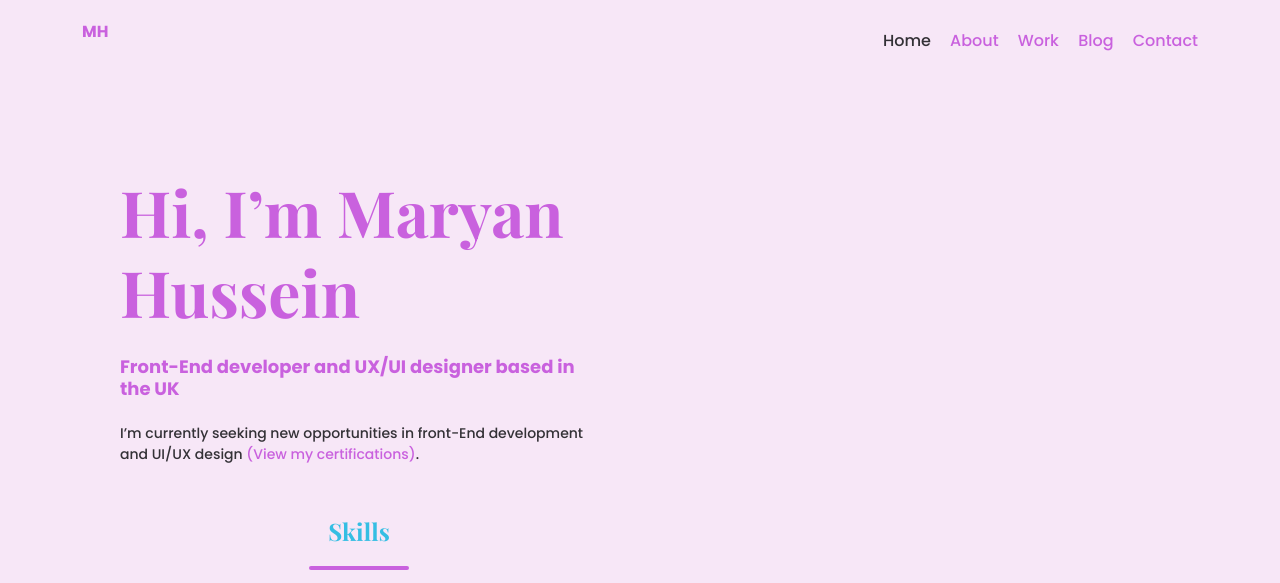
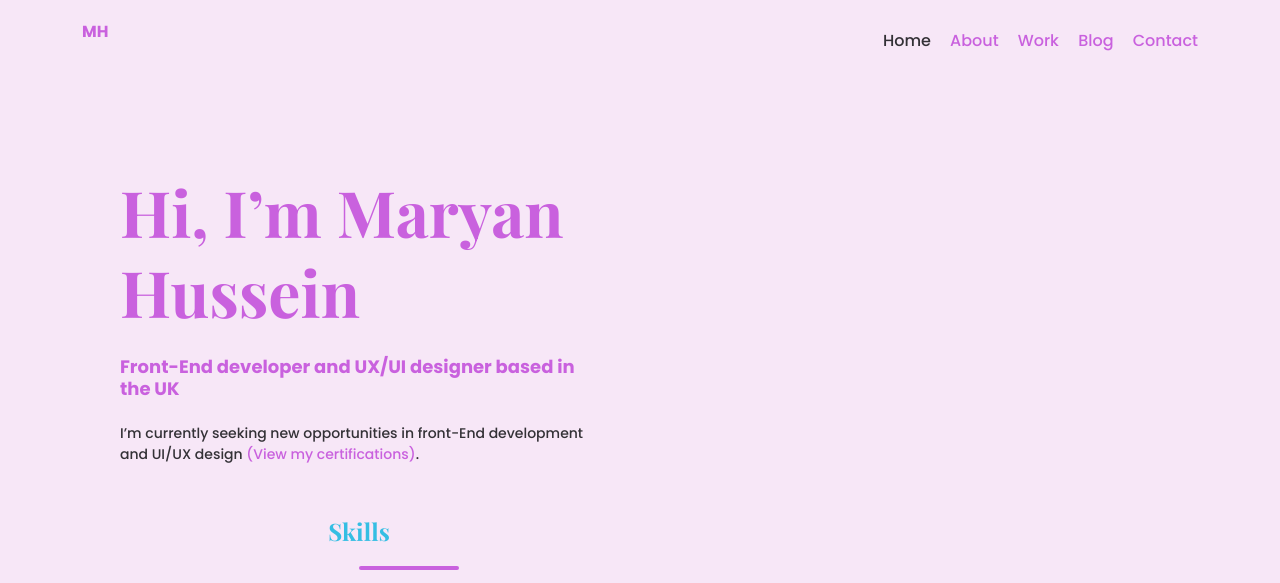
Before and after one commit to mah752/mah752.github.io, a plain HTML site: page about.html in a window 1280 px wide. Shown: the top 583 px of the page. Drawn offline with nearby package versions, Linux system fonts and the light colour scheme.

Commit message:
Update portfolio.css

```diff
--- a/styles/portfolio.css
+++ b/styles/portfolio.css
@@ -395,8 +395,7 @@
         content: '';
         position: absolute;
         bottom: 0;
-        left: 50%;
-        transform: translateX(-50%);
+
         width: 100px;
         height: 4px;
         background-color: #c961de;
```
